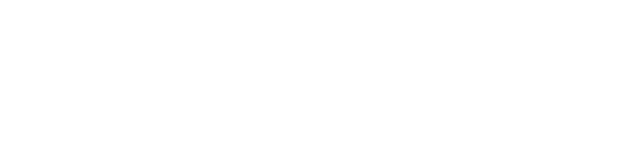
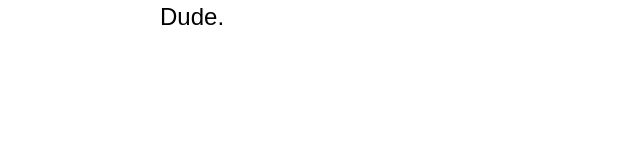
Before and after one commit to smccrindle/comp1073module10test, a plain HTML site: page index.html in a window 1280 px wide. Shown: the full height of the page, 0-640 px from the left. Drawn offline with Linux system fonts and the light colour scheme.

Commit message:
Added some vars

```diff
--- a/index.html
+++ b/index.html
@@ -14,7 +14,9 @@
 	<section></section>
 	<script>
 		/* STEP 2: Bind the HEADER and the SECTION elements above to variables */
-
+		var header = document.querySelector('header');
+		var section = document.querySelector('section');
+		section.textContent = "Dude.";
 		/* STEP 3: Store the URL of a JSON file in a variable */
 
 		/* STEP 4: Create a new XHR object */
```
